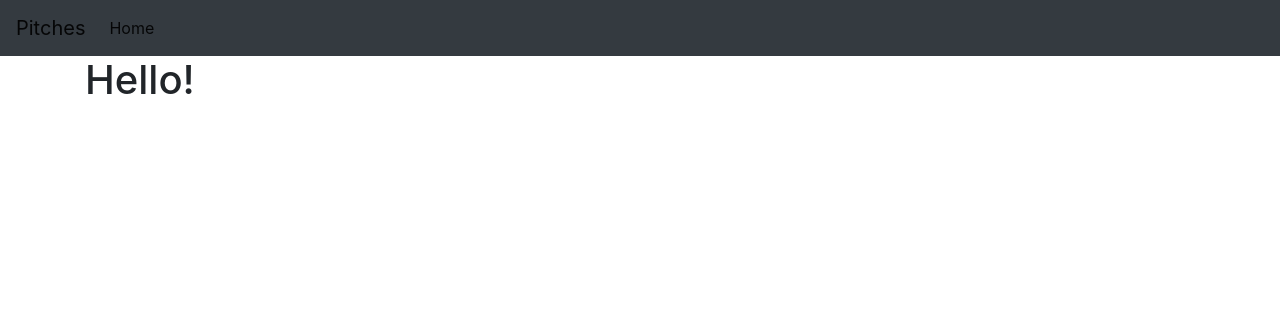
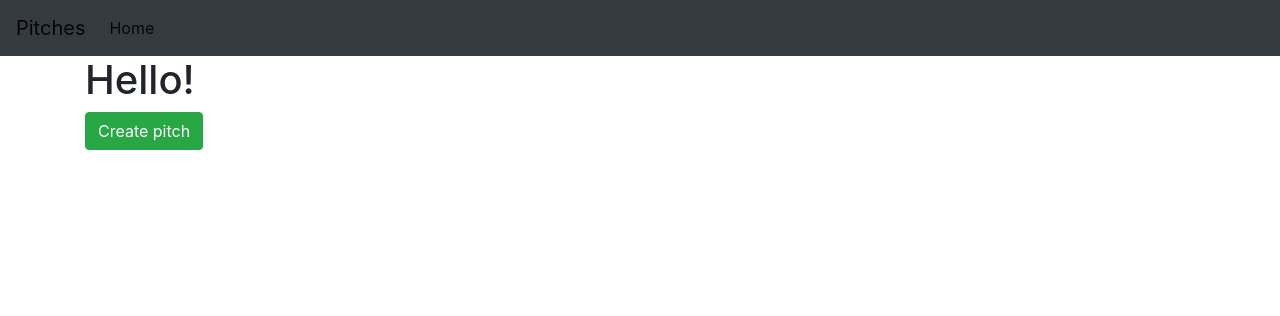
Before and after one commit to Maxwel5/minute-pitch, a Flask app: template app/templates/index.html in a window 1280 px wide. Shown: the top 316 px of the page. Run offline with Flask 2, Linux system fonts and the light colour scheme; the template is opened without the code that fills it, so the values that code supplies are empty; parts of the project's set-up code (start-up, migrations or seed data) failed here and were passed over; some libraries are stand-ins or nearby versions.

Commit message:
Link to create a pitch

```diff
--- a/app/templates/index.html
+++ b/app/templates/index.html
@@ -5,4 +5,7 @@
 <div class="container">
     <h1>Hello!</h1>
 </div>
+<div class="container" style="padding-bottom: 20px;">
+        <a href="{{url_for('main.new_pitch')}}" class="btn btn-success">Create pitch</a>
+    </div>
 {% endblock %}
```
